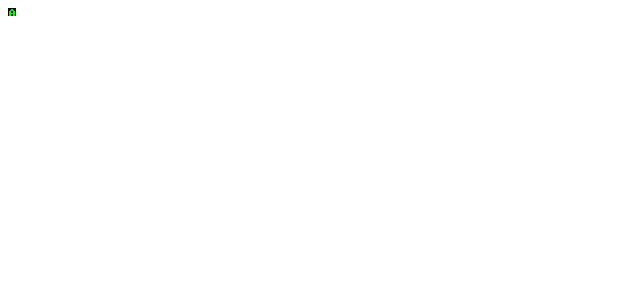
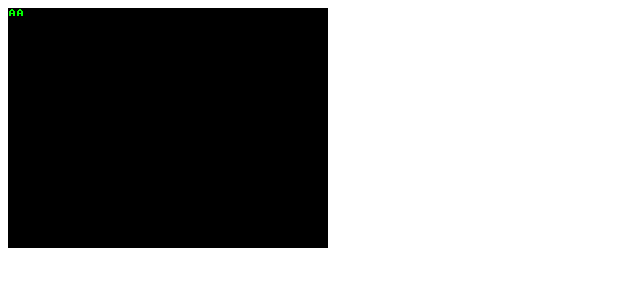
Before and after one commit to jcartledge/textmode, a plain HTML site: page index.html in a window 1280 px wide. Shown: the whole page, without its empty margins (0-640 px from the left). Drawn offline with Linux system fonts and the light colour scheme.

Commit message:
More better.

```diff
--- a/index.html
+++ b/index.html
@@ -1,4 +1,4 @@
-<canvas id="canvas" width="150" height="150"></canvas>
+<canvas id="canvas" width="320" height="240"></canvas>
 <script>
 /**
 textmode
@@ -38,8 +38,8 @@ this way we can dbl buffer etc
 
 */
 
-  var font = [
-    [
+var font = [];
+font[65] = [
   0b00000000,
   0b00011000,
   0b00111100,
@@ -48,16 +48,20 @@ this way we can dbl buffer etc
   0b01111110,
   0b01100110,
   0b01100110
-    ]
 ];
 
 class TextMode {
-  constructor (ctx, x=0, y=0, w=320, h=240) {
+  constructor (ctx, x=0, y=0, pw=320, ph=240) {
     this.ctx = ctx;
     this.x = x;
     this.y = y;
-    this.w = w;
-    this.h = h;
+    this.pw = pw;
+    this.ph = ph;
+    this.fw = 8;
+    this.fh = 8;
+    this.tw = this.pw / this.fw;
+    this.th = this.ph / this.fh;
+    this.size = pw * ph;
     this.font = font;
     this.palette = [
       [0x00, 0x00, 0x00, 0xFF],
@@ -65,31 +69,82 @@ class TextMode {
     ];
     this.bg = 0;
     this.fg = 1;
+    this.imgData = this.ctx.createImageData(this.pw, this.ph);
+    this.cls();
+    this._render();
   }
 
-  render () {
-    const imgData = ctx.createImageData(8, 8);
-    let pos = 0;
-    this.font[0].forEach(row => {
-      for (let mask = 1 << 7; mask; mask >>= 1) {
+  /**
+   * Fills the viewport with the background colour and moves the cursor to 0,0.
+   */
+  cls () {
+    const pixel = this.palette[this.bg];
+    for (let i = 0; i < this.size; i++) {
+      this._setPixel(i, pixel);
+    }
+    this.moveTo(0, 0);
+  }
+
+  /**
+   * Moves the cursor to the specified row and column.
+   * Values less than  or greater then the viewport size - 1 will be
+   * constrained to the viewport.
+   */
+  moveTo (row, col) {
+    this.row = Math.max(0, Math.min(this.tw - 1, row));
+    this.col = Math.max(0, Math.min(this.th / this.fh - 1, col));
+  }
+
+  print (text) {
+    text.split('').forEach(char => {
+      let charData = this.font[char.charCodeAt()];
+      if (charData !== undefined) {
+        charData.forEach((row, i) => {
+          let pixelPos = (this.col * this.fw) + (this.row * this.fw) + (i * this.pw);
+          for (let mask = 1 << (this.fw - 1); mask; mask >>= 1) {
             const pixel = this.palette[row & mask ? this.fg : this.bg];
-        imgData.data[pos * 4 + 0] = pixel[0];
-        imgData.data[pos * 4 + 1] = pixel[1];
-        imgData.data[pos * 4 + 2] = pixel[2];
-        imgData.data[pos * 4 + 3] = pixel[3];
-        pos++;
+            this._setPixel(pixelPos, pixel);
+            pixelPos++;
           }
         });
-    console.log(imgData)
+        this._forward();
+      }
+    })
+  }
 
-    // render into the damn canvas
-    this.ctx.putImageData(imgData, this.x, this.y);
+  _forward (n=1) {
+    this.col += n;
+    while (this.col >= this.tw) {
+      this.col -= this.tw;
+      this.row += 1;
+    }
+    while (this.row >= this.th) {
+      this._scrollDown();
+    }
+  }
+
+  _scrollDown (n=1) {
+    // @TODO: implement
+    // For now just overwrites the last row.
+    this.row = this.th - 1;
+  }
+
+  _setPixel (pos, pixel) {
+    this.imgData.data[pos * 4 + 0] = pixel[0];
+    this.imgData.data[pos * 4 + 1] = pixel[1];
+    this.imgData.data[pos * 4 + 2] = pixel[2];
+    this.imgData.data[pos * 4 + 3] = pixel[3];
+  }
+
+  _render () {
+    this.ctx.putImageData(this.imgData, this.x, this.y);
+    window.requestAnimationFrame(this._render.bind(this));
   }
 }
 
 const canvas = document.getElementById('canvas');
 const ctx = canvas.getContext('2d');
 const tm = new TextMode(ctx);
-tm.render();
+tm.print('AA');
 
 </script>
```
Lines whose indentation alone changed are shown as unchanged.
